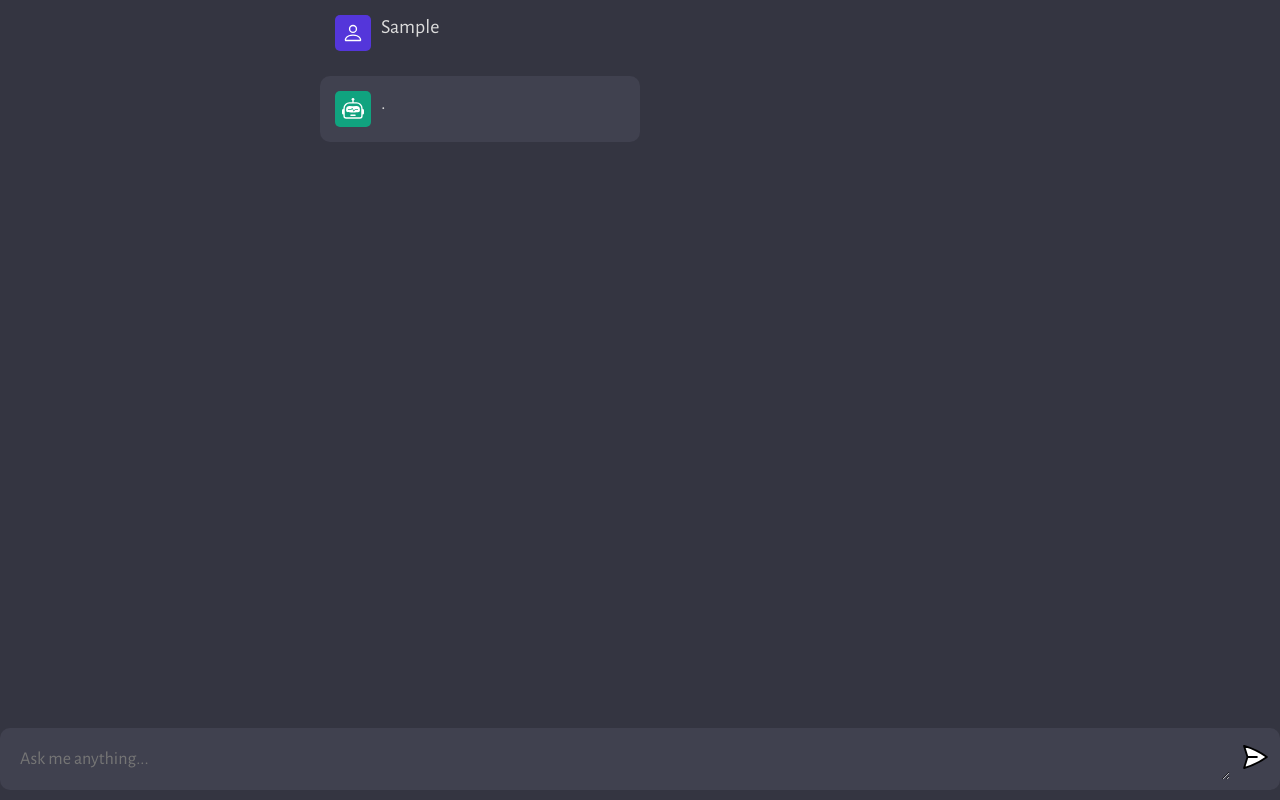
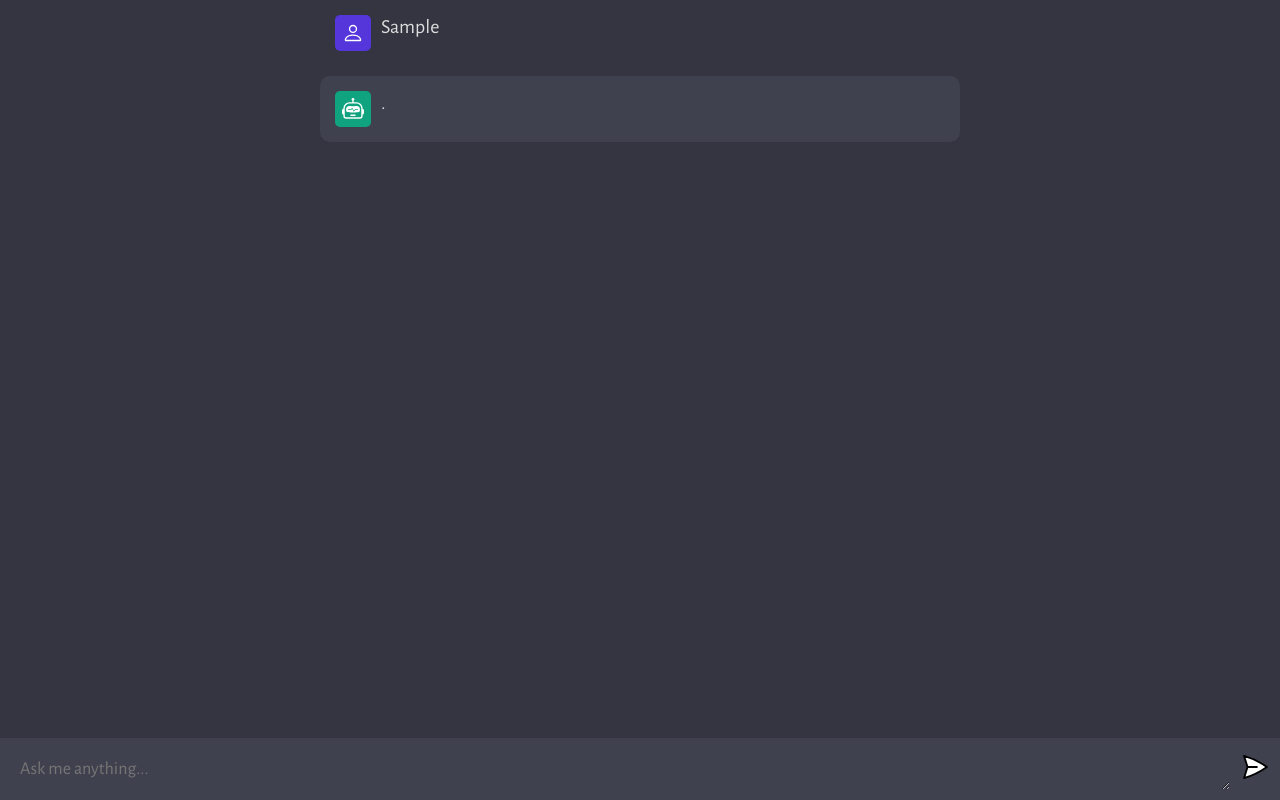
Before and after one commit to RaoulBock/Noxus---OpenAI-ChatBoT, a website built with Vite: page client/index.html in a window 1280 px wide. Both pictures are taken after typing "Sample" into the empty fields and a click on the button 1255 px from the left and 759 px from the top of the page. Built offline with nearby package versions, Linux system fonts and the light colour scheme.

Commit message:
front-end

```diff
--- a/client/style.css
+++ b/client/style.css
@@ -45,7 +45,7 @@ body {
 }
 
 .wrapper {
-  width: 50%;
+  width: 100%;
   padding: 15px;
 }
 
@@ -121,9 +121,7 @@ form {
   background: #40414F;
   display: flex;
   flex-direction: row;
-  margin-bottom: 10px;
   gap: 10px;
-  border-radius: 10px;
 }
 
 textarea {
```
